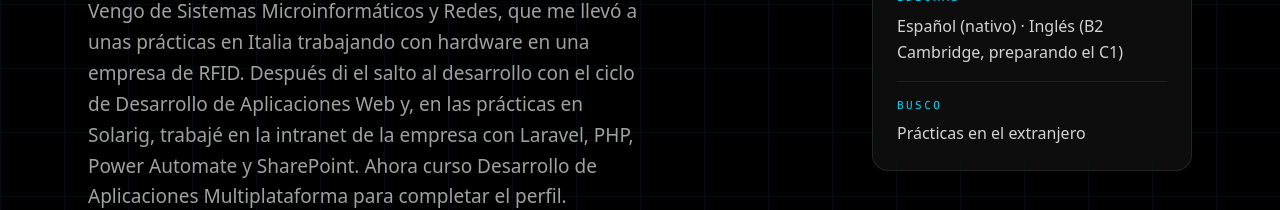
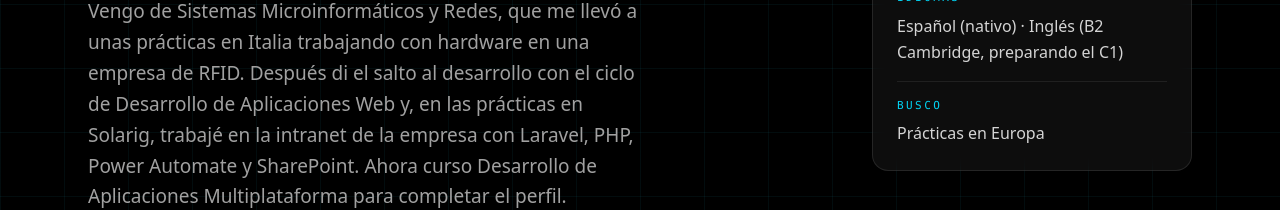
Before and after one commit to fgomez2/portfolio-fgg, a React (Vite) app: page / in a window 1280 px wide. Shown: the part 1180-1390 px from the top of the page. Built offline with nearby package versions, Linux system fonts and the light colour scheme.

Commit message:
cv subido y algún cambio en el texto sobre prácticas

```diff
--- a/src/components/Contacto.jsx
+++ b/src/components/Contacto.jsx
@@ -5,7 +5,7 @@ import { botonSecundario } from './botones'
 import { CheckIcono, CopiarIcono, DescargarIcono } from './icons'
 
 const CORREO = 'fgomezdev2@gmail.com'
-// TODO: dejar el PDF en public/ con este nombre, o el botón dará un 404.
+
 const CV = '/cv-fernando-gomez.pdf'
 
 const perfiles = redesSociales.filter(({ href }) => href.startsWith('http'))
@@ -84,14 +84,6 @@ export default function Contacto() {
                         </a>
                     ))}
                 </div>
-
-                <p className="font-display mt-10 flex items-center gap-2.5 text-[15px] text-neutral-400 md:mt-12 md:text-[17px]">
-                    <span
-                        aria-hidden="true"
-                        className="block h-1.5 w-1.5 shrink-0 rounded-full bg-cyan-400 shadow-[0_0_10px_-1px_rgb(34_211_238)]"
-                    />
-                    Buscando prácticas en España y Europa.
-                </p>
             </div>
         </section>
     )
--- a/src/components/SobreMi.jsx
+++ b/src/components/SobreMi.jsx
@@ -6,7 +6,7 @@ const datos = [
         etiqueta: 'Idiomas',
         valor: 'Español (nativo) · Inglés (B2 Cambridge, preparando el C1)',
     },
-    { etiqueta: 'Busco', valor: 'Prácticas en el extranjero' },
+    { etiqueta: 'Busco', valor: 'Prácticas en Europa' },
 ]
 
 export default function SobreMi() {
```
Also changed, not shown: 1 other file (tests, documents, lock files or other folders).
